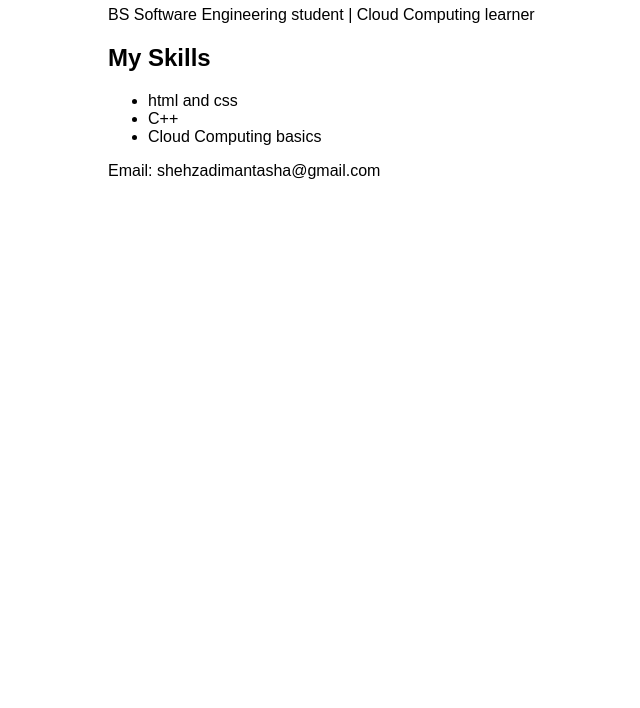
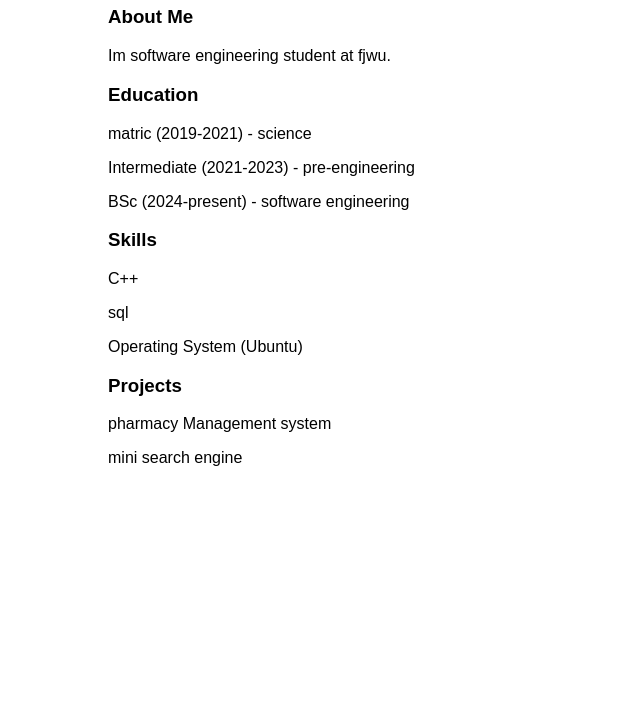
Before and after one commit to shehzadimantasha-hue/shehzadimantasha-hue.github.io, a plain HTML site: page index.html in a window 1280 px wide. Shown: the part 92-800 px from the top of the page, without its empty margins (182-822 px from the left). Drawn offline with Linux system fonts and the light colour scheme.

Commit message:
Update index.html

```diff
--- a/index.html
+++ b/index.html
@@ -8,14 +8,19 @@ h1 { color: #1F3864; }
 </style>
 </head>
 <body>
-<h1>Mantasha Shehzadi</h1>
-<p>BS Software Engineering student | Cloud Computing learner</p>
-<h2>My Skills</h2>
-<ul>
-<li>html and css</li>
-<li>C++</li>
-<li>Cloud Computing basics</li>
-</ul>
-<p>Email: shehzadimantasha@gmail.com</p>
+ <h1 class="name">Mantasha shehzadi</h1>
+        <h3 class="about"> About Me </h3>
+        <p class="software"> Im software engineering student at fjwu.</p>
+        <h3 class="education">Education</h3>
+        <p class="matric">matric (2019-2021) - science</p>
+        <p class="matric">Intermediate (2021-2023) - pre-engineering</p>
+        <p class="matric">BSc (2024-present) - software engineering</p>
+        <h3 class="skills">Skills</h3>
+        <p class="ccc">C++</p>
+        <p class="ccc">sql</p>
+        <p class="ccc">Operating System (Ubuntu)</p>
+        <h3 id="project">Projects</h3>
+        <p id="ppp">pharmacy Management system</p>
+        <p id="ppp">mini search engine</p>
 </body>
 </html>
```
